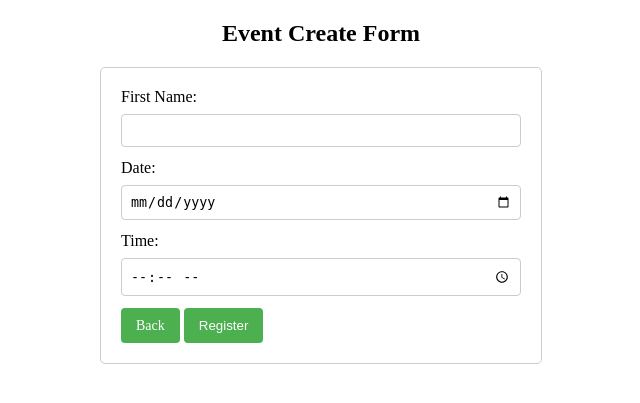
After one commit to jamil-mac/qr, a Django app: page /event/create/ in a window 1280 px wide. The commit adds this page. Shown: the top 403 px of the page, without its empty margins (319-959 px from the left). Run offline with Django 4.2, Linux system fonts and the light colour scheme; some libraries are stand-ins or nearby versions.

Commit message:
create views

```diff
--- a/back/forms.py
+++ b/back/forms.py
@@ -1,9 +1,15 @@
 from django import forms
 
-from back.models import UserModel
+from back.models import UserModel, EventModel
 
 
 class UserRegistrationForm(forms.ModelForm):
     class Meta:
         model = UserModel
-        fields = ('first_name', 'last_name', 'phone_number', 'event')
+        fields = ('first_name', 'last_name', 'phone_number', 'event',)
+
+
+class EventCreateForm(forms.ModelForm):
+    class Meta:
+        model = EventModel
+        fields = ('event_name', 'date', 'time',)
--- a/back/models.py
+++ b/back/models.py
@@ -36,7 +36,6 @@ class UserModel(models.Model):
     created_at = models.DateTimeField(auto_now_add=True, verbose_name=_('created_at'))
 
     def save(self, *args, **kwargs):
-        # Check if the qr_code is already set
         if not self.qr_code:
             self.generate_qr_code()
         super().save(*args, **kwargs)
--- a/back/urls.py
+++ b/back/urls.py
@@ -1,10 +1,12 @@
 from django.urls import path
 
-from back.views import EventsListView, EventDetailView
+from back.views import EventsListView, EventDetailView, UserCreateView, EventCreateView
 
 app_name = 'back'
 
 urlpatterns = [
     path('', EventsListView.as_view(), name='events'),
     path('<int:pk>/', EventDetailView.as_view(), name='event-detail'),
+    path('event/create/', EventCreateView.as_view(), name='event-create'),
+    path('register/', UserCreateView.as_view(), name='user-create')
 ]
--- a/back/views.py
+++ b/back/views.py
@@ -1,7 +1,8 @@
 from django.shortcuts import render
-from django.views.generic import ListView, DetailView
+from django.views.generic import ListView, DetailView, CreateView
 
-from back.models import EventModel
+from back.forms import UserRegistrationForm, EventCreateForm
+from back.models import EventModel, UserModel
 
 
 class EventsListView(ListView):
@@ -19,3 +20,28 @@ class EventDetailView(DetailView):
         event_instance = self.get_object()
         context['users'] = event_instance.users.all()
         return context
+
+
+class UserCreateView(CreateView):
+    model = UserModel
+    template_name = 'registration.html'
+    form_class = UserRegistrationForm
+    success_url = '/'
+
+    def get_context_data(self, **kwargs):
+        context = super().get_context_data(**kwargs)
+        context['events'] = EventModel.objects.all()
+        return context
+
+    def form_valid(self, form):
+        return super().form_valid(form)
+
+
+class EventCreateView(CreateView):
+    model = EventModel
+    template_name = 'event_create.html'
+    form_class = EventCreateForm
+    success_url = '/'
+
+    def form_valid(self, form):
+        return super().form_valid(form)
--- /dev/null
+++ b/templates/event_create.html
@@ -0,0 +1,79 @@
+{% extends 'base.html' %}
+
+{% block extra_css %}
+<style>
+    /* Style for form container */
+
+    h2 {
+        text-align: center;
+    }
+
+    form {
+        max-width: 400px;
+        margin: 0 auto;
+        padding: 20px;
+        border: 1px solid #ccc;
+        border-radius: 5px;
+    }
+
+    /* Style for labels */
+    label {
+        display: block;
+        margin-bottom: 8px;
+    }
+
+    /* Style for text and date inputs */
+    input[type="text"],
+    input[type="date"],
+    input[type="time"] {
+        width: 100%;
+        padding: 8px;
+        margin-bottom: 12px;
+        box-sizing: border-box;
+        border: 1px solid #ccc;
+        border-radius: 4px;
+    }
+
+    /* Style for submit button */
+    a, input[type="submit"] {
+        background-color: #4CAF50;
+        color: white;
+        padding: 10px 15px;
+        border: none;
+        border-radius: 4px;
+        cursor: pointer;
+    }
+
+    /* Hover effect for the submit button */
+    a:hover, input[type="submit"]:hover {
+        background-color: #45a049;
+    }
+
+    a {
+        text-decoration: none;
+        font-size: 14px;
+    }
+
+
+</style>
+{% endblock %}
+
+{% block detail %}
+
+<h2>Event Create Form</h2>
+
+<form action="" method="post" enctype="multipart/form-data">
+    {% csrf_token %}
+    <label for="event_name">First Name:</label>
+    <input type="text" id="event_name" name="event_name" required><br>
+
+    <label for="date">Date:</label>
+    <input type="date" id="date" name="date" required><br>
+
+    <label for="time">Time:</label>
+    <input type="time" id="time" name="time" required>
+
+    <a type="button" href="{% url 'back:events' %}">Back</a>
+    <input type="submit" value="Register">
+
+{% endblock %}
```
Also changed, not shown: templates/registration.html (+9 -8 lines).
